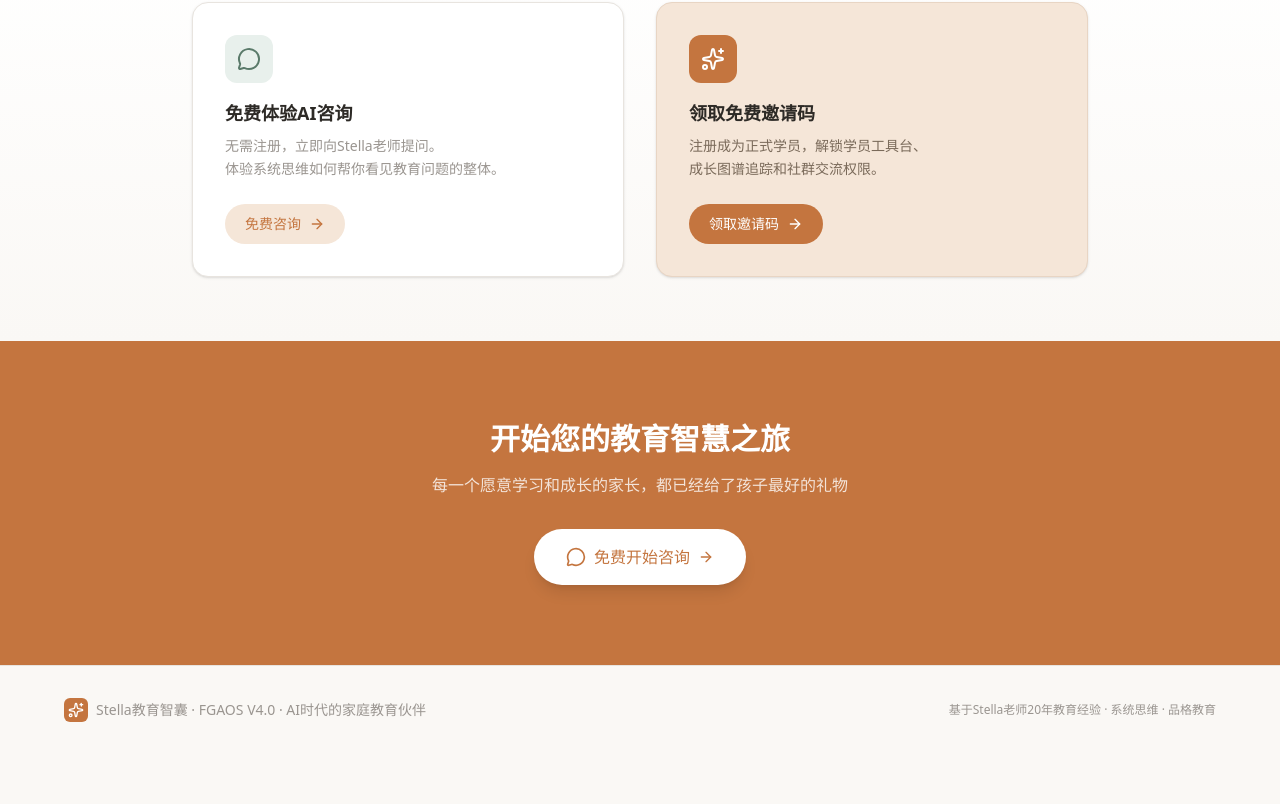
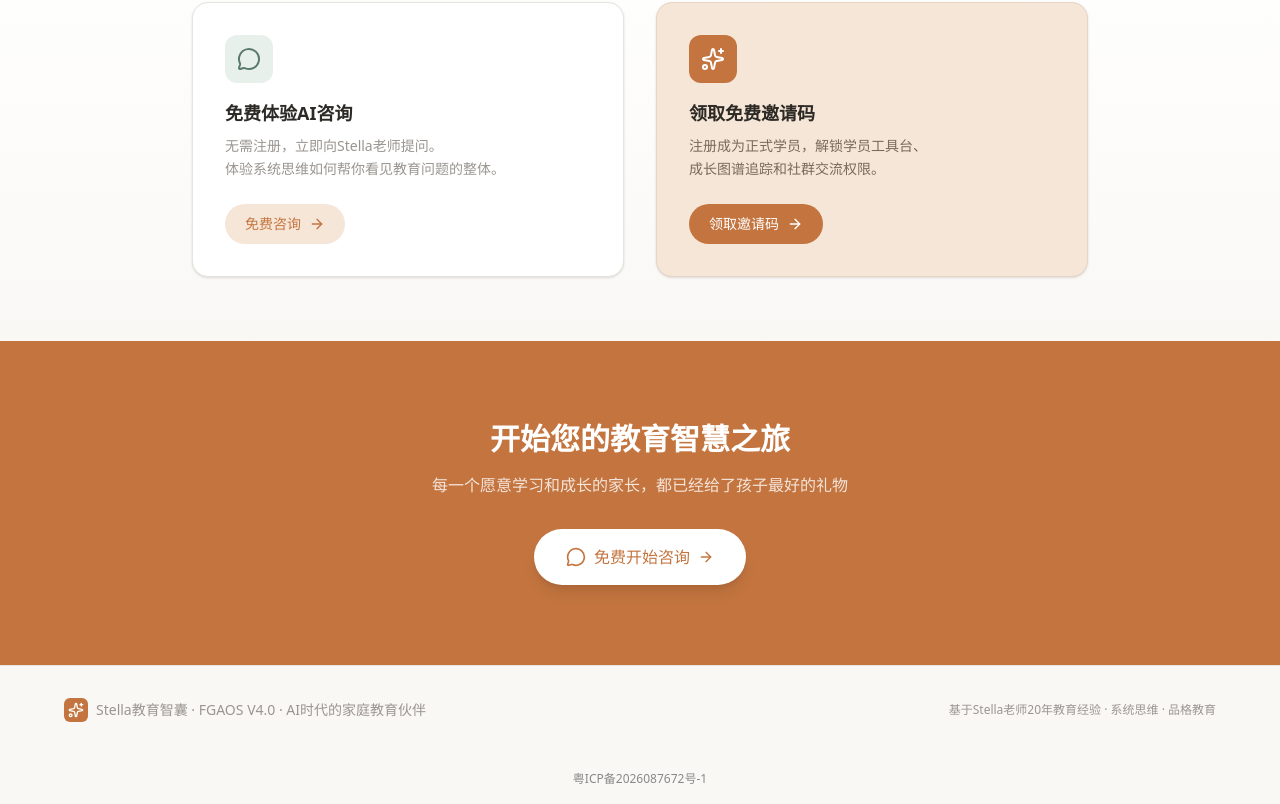
Before and after one commit to wlkerwong-boop/stella-ai-education, a Next.js app: page / in a window 1280 px wide. Shown: the part 1970-2774 px from the top of the page. Before the commit the page ends 2724 px from the top, so only its background shows below. Built offline with nearby package versions, Linux system fonts and the light colour scheme.

Commit message:
feat: 添加ICP备案号 粤ICP备2026087672号-1

```diff
--- a/src/app/layout.tsx
+++ b/src/app/layout.tsx
@@ -59,6 +59,12 @@ export default function RootLayout({
           }}
         />
         {children}
+        <footer style={{ textAlign: 'center', padding: '16px', fontSize: '12px', color: '#888' }}>
+          <a href="https://beian.miit.gov.cn/" target="_blank" rel="noopener noreferrer"
+             style={{ color: '#888', textDecoration: 'none' }}>
+            粤ICP备2026087672号-1
+          </a>
+        </footer>
       </body>
     </html>
   );
```
